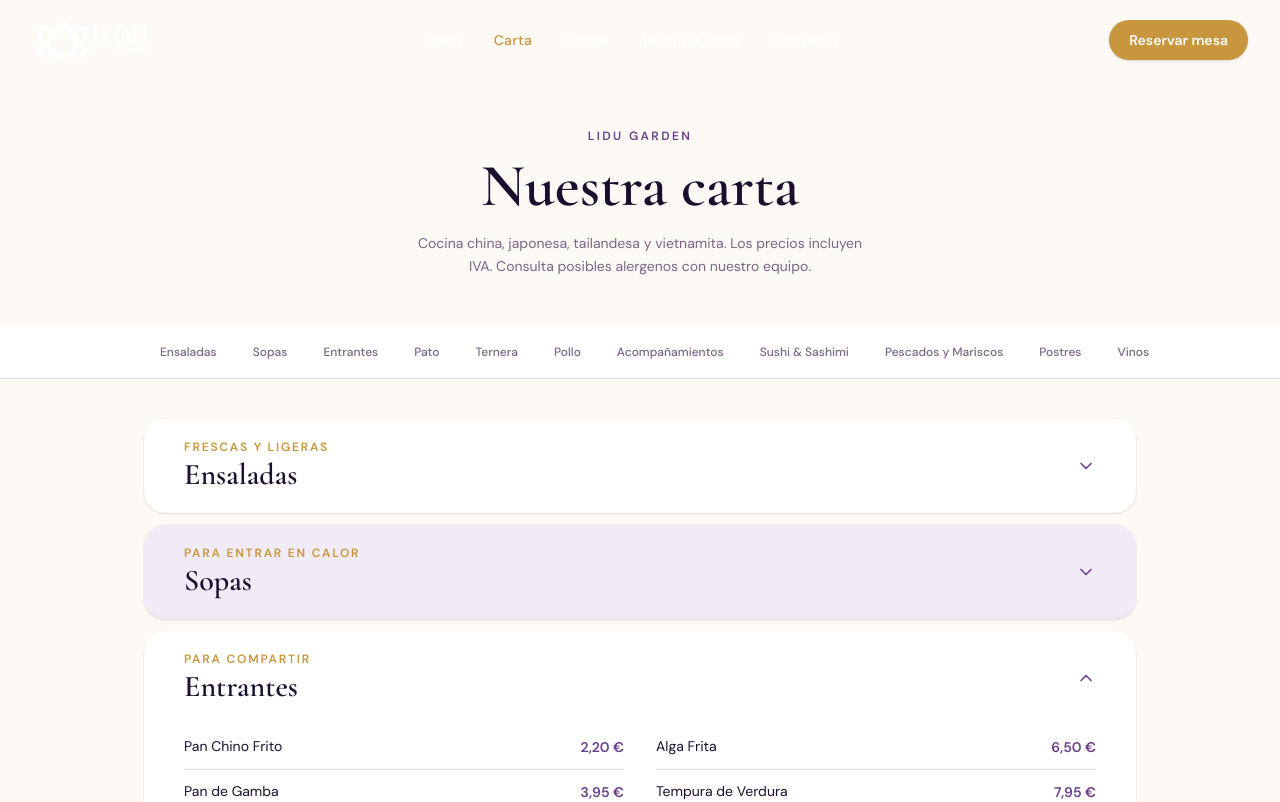
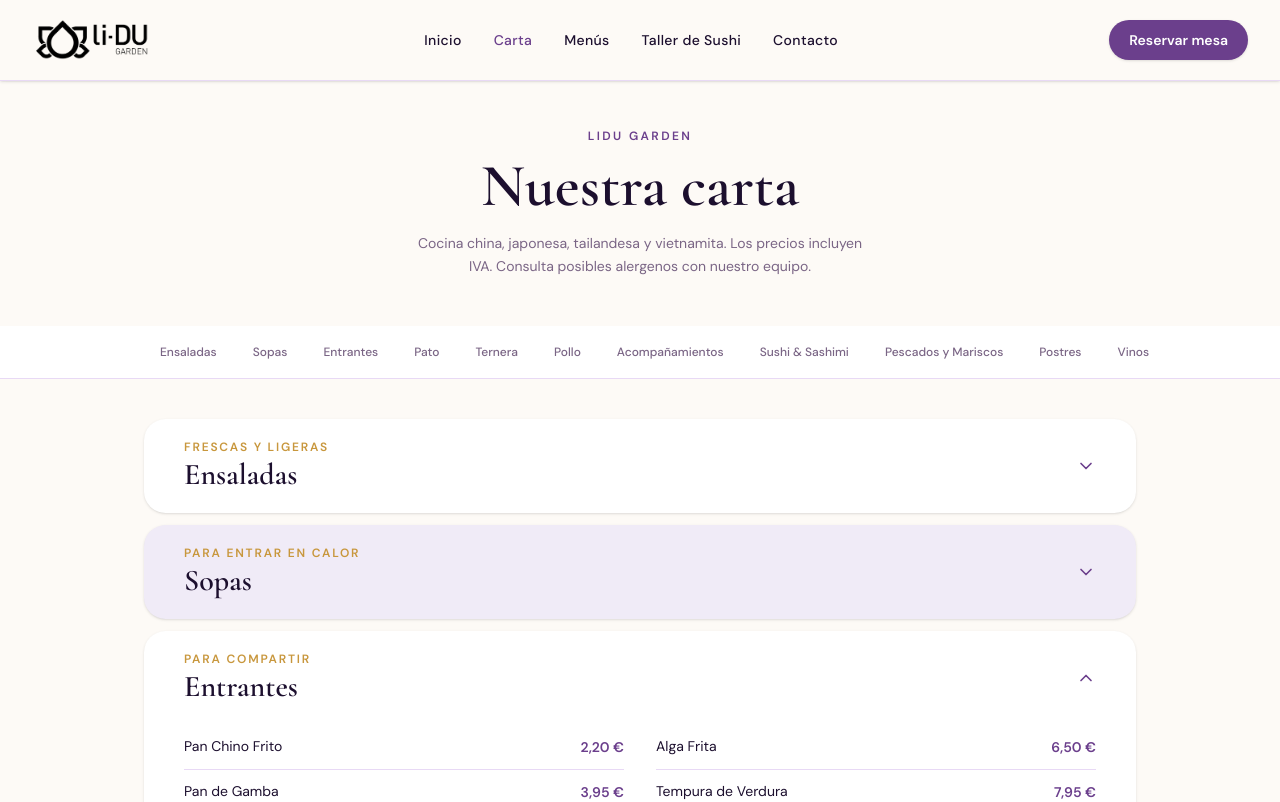
Before and after one commit to ianharris-sketch/lidu-garden, a Next.js app: page /carta in a window 1280 px wide. Shown: the top 802 px of the page. Built offline with nearby package versions, Linux system fonts and the light colour scheme.

Commit message:
Navbar solid on carta/menus/contacto, transparent on home/taller
Co-Authored-By: Claude Sonnet 4.6 <noreply@anthropic.com>

```diff
--- a/src/components/Navbar.tsx
+++ b/src/components/Navbar.tsx
@@ -35,7 +35,7 @@ export default function Navbar() {
     <>
       <header
         className={`fixed top-0 left-0 right-0 z-50 transition-all duration-300 ${
-          isScrolled
+          isScrolled || ["/carta", "/menus", "/contacto"].includes(pathname)
             ? "bg-[#FDFAF6]/95 backdrop-blur-sm shadow-sm border-b border-[#E8D9F5]"
             : "bg-transparent"
         }`}
@@ -50,7 +50,7 @@ export default function Navbar() {
                 alt="LiDu Garden"
                 width={120}
                 height={48}
-                className={`h-10 md:h-12 w-auto transition-all duration-300 ${isScrolled ? "" : "brightness-0 invert"}`}
+                className={`h-10 md:h-12 w-auto transition-all duration-300 ${isScrolled || ["/carta", "/menus", "/contacto"].includes(pathname) ? "" : "brightness-0 invert"}`}
                 priority
               />
             </Link>
@@ -62,9 +62,11 @@ export default function Navbar() {
                   key={link.href}
                   href={link.href}
                   className={`text-sm font-medium tracking-wide transition-colors duration-200 ${
-                    pathname === link.href
-                      ? isScrolled ? "text-[#6B3F8C]" : "text-[#C8973D]"
-                      : isScrolled ? "text-[#1C0F2E] hover:text-[#6B3F8C]" : "text-white/85 hover:text-white"
+                    (() => {
+                      const solid = isScrolled || ["/carta", "/menus", "/contacto"].includes(pathname);
+                      if (pathname === link.href) return solid ? "text-[#6B3F8C]" : "text-[#C8973D]";
+                      return solid ? "text-[#1C0F2E] hover:text-[#6B3F8C]" : "text-white/85 hover:text-white";
+                    })()
                   }`}
                 >
                   {link.label}
@@ -77,7 +79,7 @@ export default function Navbar() {
               <button
                 onClick={() => setShowModal(true)}
                 className={`hidden sm:inline-flex items-center gap-2 text-white text-sm font-semibold px-5 py-2.5 rounded-full transition-colors duration-200 shadow-sm ${
-                  isScrolled ? "bg-[#6B3F8C] hover:bg-[#5a3378]" : "bg-[#C8973D] hover:bg-[#b5872e]"
+                  isScrolled || ["/carta", "/menus", "/contacto"].includes(pathname) ? "bg-[#6B3F8C] hover:bg-[#5a3378]" : "bg-[#C8973D] hover:bg-[#b5872e]"
                 }`}
               >
                 Reservar mesa
@@ -86,7 +88,7 @@ export default function Navbar() {
               <button
                 onClick={() => setIsOpen(!isOpen)}
                 className={`md:hidden p-2 transition-colors ${
-                  isScrolled ? "text-[#1C0F2E] hover:text-[#6B3F8C]" : "text-white/85 hover:text-white"
+                  isScrolled || ["/carta", "/menus", "/contacto"].includes(pathname) ? "text-[#1C0F2E] hover:text-[#6B3F8C]" : "text-white/85 hover:text-white"
                 }`}
                 aria-label={isOpen ? "Cerrar menú" : "Abrir menú"}
                 aria-expanded={isOpen}
```
